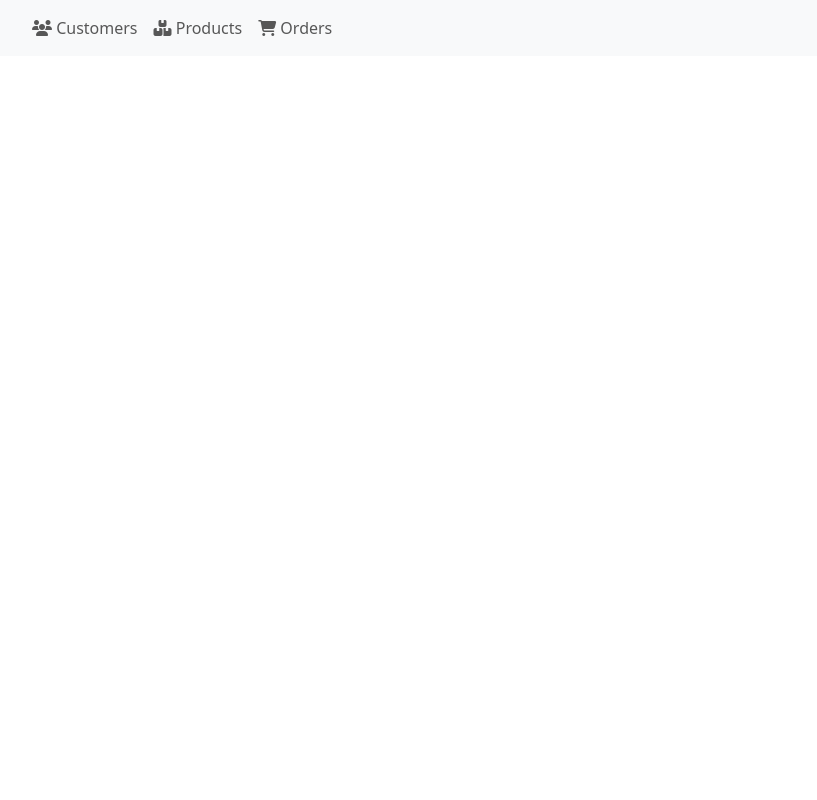
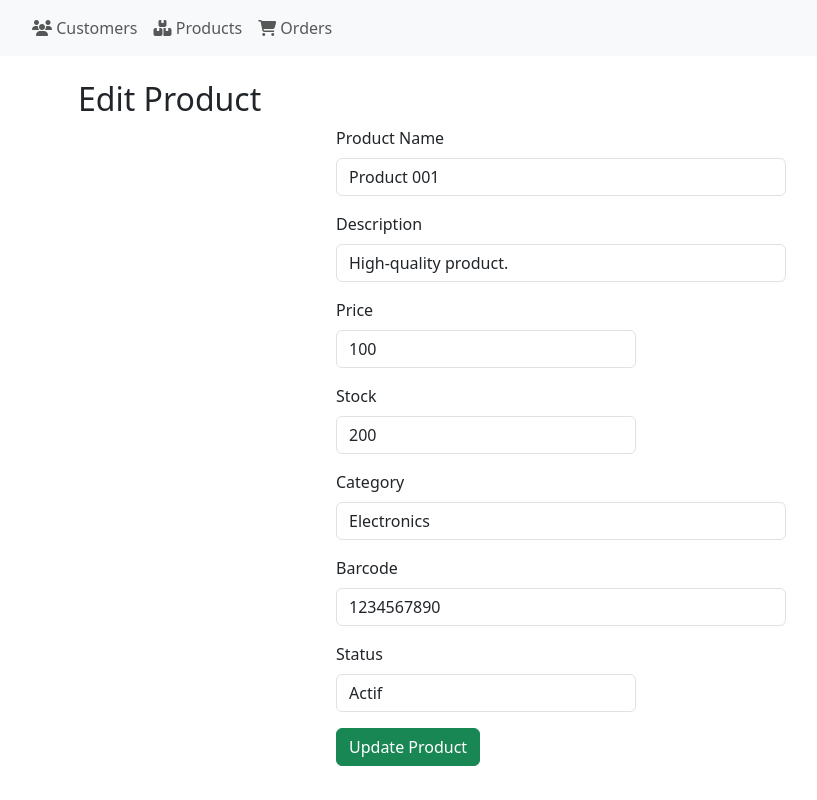
Before and after one commit to FatimataAliouSall/vue-customer-management-app, a Vue app: page /products/1 in a window 1280 px wide. Shown: the whole page, without its empty margins (4-821 px from the left). Built offline with nearby package versions, Linux system fonts and the light colour scheme.

Commit message:
add content to productForm.vue

```diff
--- a/src/components/ProductForm.vue
+++ b/src/components/ProductForm.vue
@@ -1,11 +1,87 @@
-<script setup>
+<template>
+    <div class="container my-4">
+      <h2>{{ isEditing ? "Edit Product" : "Add New Product" }}</h2>
+      <form @submit.prevent="saveProduct" class="mx-auto" style="max-width: 600px;">
+        <div class="mb-3">
+          <label for="productName" class="form-label">Product Name</label>
+          <input type="text" id="productName" v-model="product.product_name" class="form-control w-75" required />
+        </div>
+        <div class="mb-3">
+          <label for="description" class="form-label">Description</label>
+          <input type="text" id="description" v-model="product.description" class="form-control w-75" required />
+        </div>
+        <div class="mb-3">
+          <label for="price" class="form-label">Price</label>
+          <input type="number" id="price" v-model="product.price" class="form-control w-50" required />
+        </div>
+        <div class="mb-3">
+          <label for="stock" class="form-label">Stock</label>
+          <input type="number" id="stock" v-model="product.stock" class="form-control w-50" required />
+        </div>
+        <div class="mb-3">
+          <label for="category" class="form-label">Category</label>
+          <input type="text" id="category" v-model="product.category" class="form-control w-75" required />
+        </div>
+        <div class="mb-3">
+          <label for="barcode" class="form-label">Barcode</label>
+          <input type="text" id="barcode" v-model="product.barcode" class="form-control w-75" required />
+        </div>
+        <div class="mb-3">
+          <label for="status" class="form-label">Status</label>
+          <select id="status" v-model="product.status" class="form-control w-50" required>
+            <option value="Actif">Actif</option>
+            <option value="Inactif">Inactif</option>
+          </select>
+        </div>
+        <button type="submit" class="btn btn-success">{{ isEditing ? "Update" : "Add" }} Product</button>
+      </form>
+    </div>
+  </template>
 
-</script>
+  <script setup>
+  import { ref, onMounted } from 'vue'
+  import { useRouter, useRoute } from 'vue-router'
 
-<template>
+  const router = useRouter()
+  const route = useRoute()
 
-</template>
+  const product = ref({
+    product_name: '',
+    description: '',
+    price: 0,
+    stock: 0,
+    category: '',
+    barcode: '',
+    status: 'Actif'
+  })
 
-<style scoped>
+  const isEditing = ref(false)
 
-</style>
+  const products = ref([
+    { id: 1, product_name: "Product 001", description: "High-quality product.", price: 100, stock: 200, category: "Electronics", barcode: "1234567890", status: "Actif" },
+    { id: 2, product_name: "Product 002", description: "Affordable product.", price: 50, stock: 100, category: "Home Appliances", barcode: "1234567890", status: "Inactif" },
+    { id: 3, product_name: "Product 003", description: "Durable product.", price: 75, stock: 50, category: "Sports", barcode: "1234567890", status: "Actif" },
+  ])
+
+  onMounted(() => {
+    const id = route.params.id
+    if (id) {
+      const existingProduct = products.value.find(p => p.id === parseInt(id))
+      if (existingProduct) {
+        product.value = { ...existingProduct }
+        isEditing.value = true
+      }
+    }
+  })
+
+  const saveProduct = () => {
+    if (isEditing.value) {
+      console.log('Updating product:', product.value)
+    } else {
+      product.value.id = products.value.length + 1
+      products.value.push({ ...product.value })
+      console.log('Adding new product:', product.value)
+    }
+    router.push('/products')
+  }
+  </script>
```
